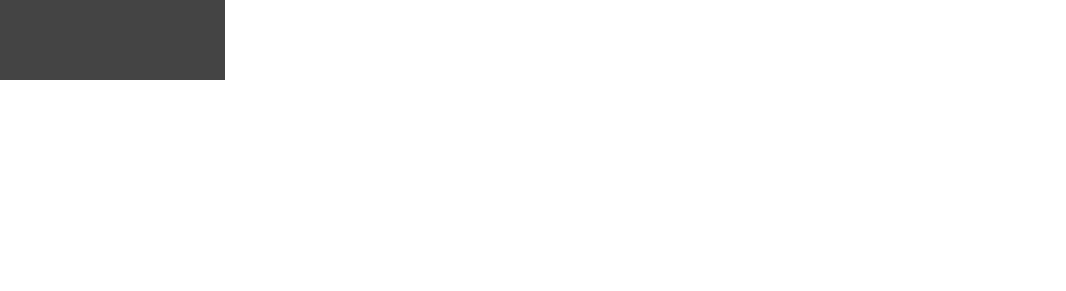
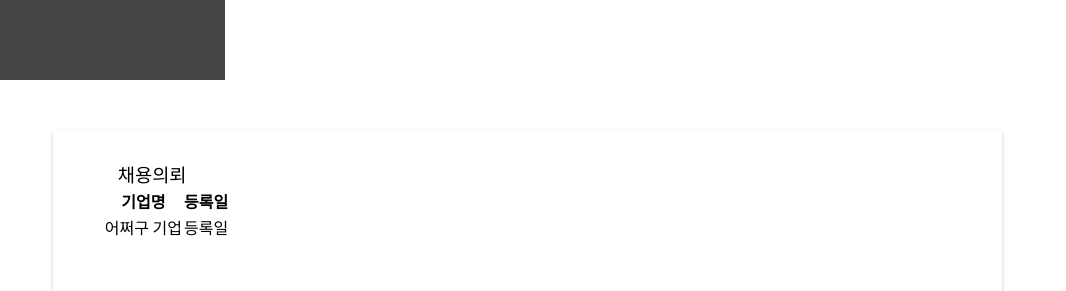
Before and after one commit to eungyeole/jobits-assignment, a Next.js app: page / in a window 1280 px wide. Shown: the part 720-1011 px from the top of the page, without its empty margins (0-1066 px from the left). Built offline with nearby package versions, Linux system fonts and the light colour scheme.

Commit message:
CREATE ; PageNationTable

```diff
--- /dev/null
+++ b/src/components/PageNationTable/PageNationTable.tsx
@@ -0,0 +1,25 @@
+import { FC } from "react";
+import * as S from './styles'
+const PageNationTable : FC = () => {
+    return(
+        <S.Wrapper>
+            <h3>채용의뢰</h3>
+            <S.PageNationTableWrapper>
+                <thead>
+                    <tr>
+                        <th>기업명</th>
+                        <th>등록일</th>
+                    </tr>
+                </thead>
+                <tbody>
+                    <tr>
+                        <td>어쩌구 기업</td>
+                        <td>등록일</td>
+                    </tr>
+
+                </tbody>
+            </S.PageNationTableWrapper>
+        </S.Wrapper>
+    )
+}
+export default PageNationTable;
--- /dev/null
+++ b/src/components/PageNationTable/styles.ts
@@ -0,0 +1,14 @@
+import styled from '@emotion/styled'
+export const Wrapper = styled.div`
+    width: 100%;
+    max-height: 700px;
+    height: 100%;
+    padding: 30px 50px;
+    box-shadow: 0 2px 4px 0 rgba(0,0,0,.2);
+    & h3{
+
+    }
+`
+export const PageNationTableWrapper = styled.table`
+
+`
```
